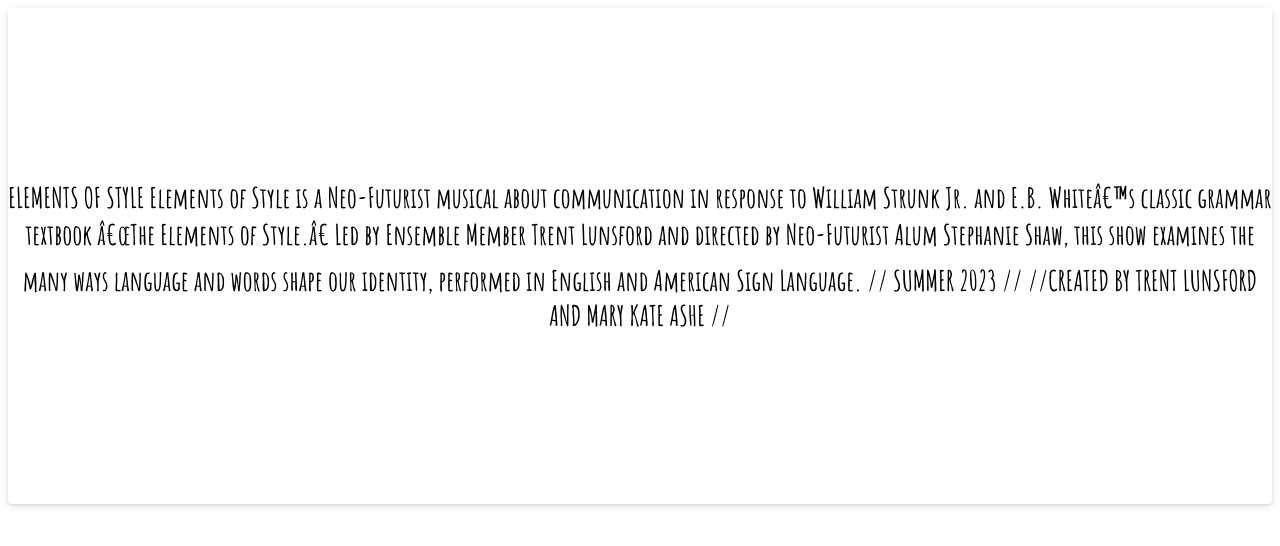
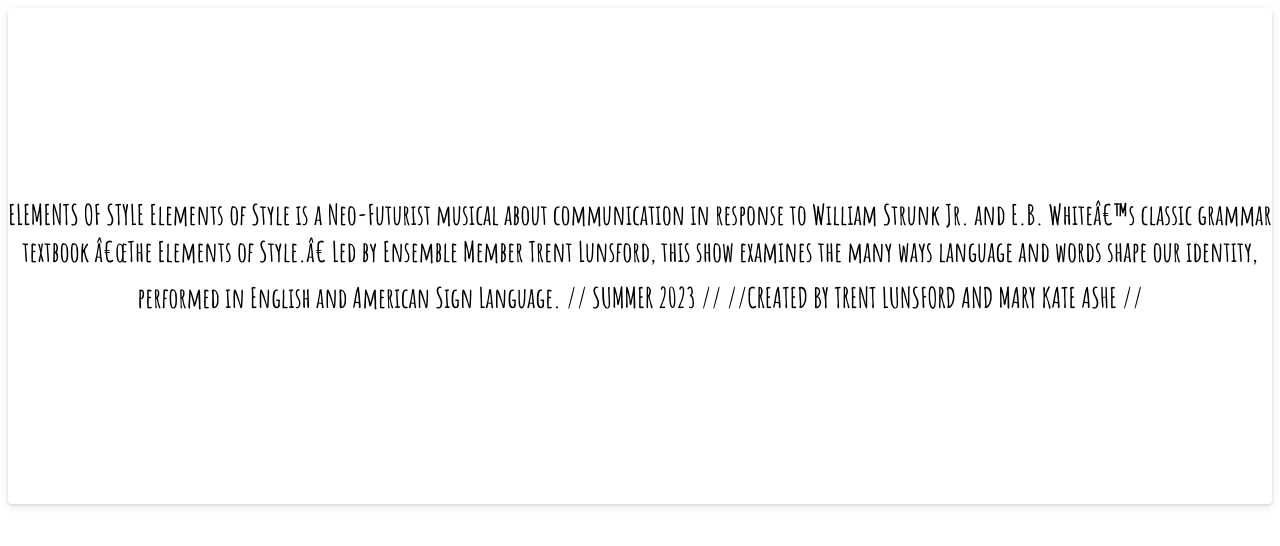
Before and after one commit to Silva-Surfer/Elements-1, a plain HTML site: page playlist.html in a window 1280 px wide. Drawn offline with Linux system fonts and the light colour scheme.

Commit message:
Add files via upload

```diff
--- a/playlist.html
+++ b/playlist.html
@@ -31,7 +31,7 @@
       >
 
       ELEMENTS OF STYLE
-Elements of Style is a Neo-Futurist musical about communication in response to William Strunk Jr. and E.B. White’s classic grammar textbook “The Elements of Style.” Led by Ensemble Member Trent Lunsford and directed by Neo-Futurist Alum Stephanie Shaw, this show examines the many ways language and words shape our identity, performed in English and American Sign Language.
+Elements of Style is a Neo-Futurist musical about communication in response to William Strunk Jr. and E.B. White’s classic grammar textbook “The Elements of Style.” Led by Ensemble Member Trent Lunsford, this show examines the many ways language and words shape our identity, performed in English and American Sign Language.
 
 // SUMMER 2023 //
 //CREATED BY TRENT LUNSFORD AND MARY KATE ASHE //
```
